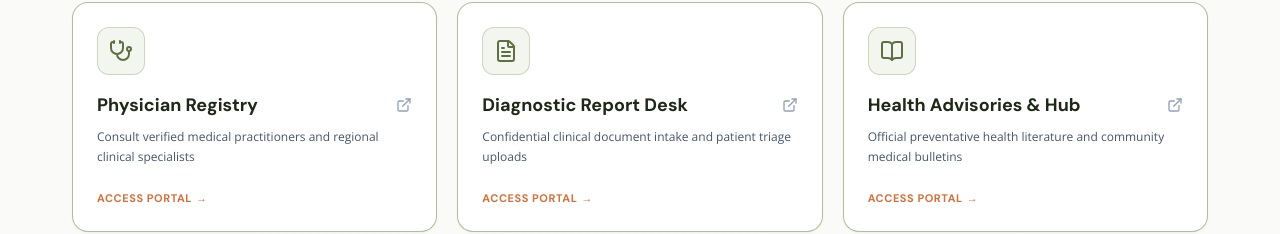
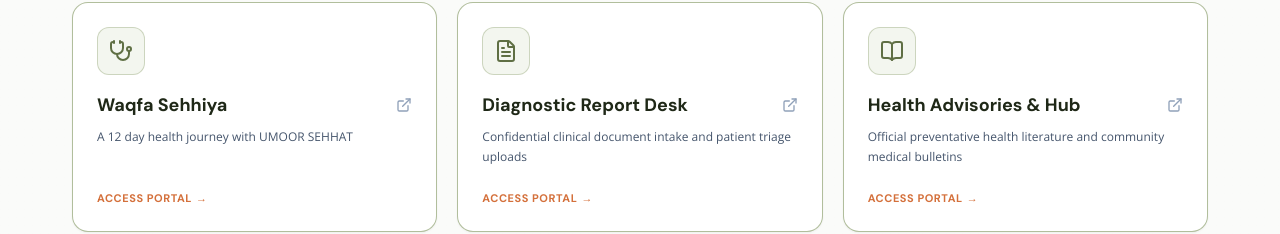
Before and after one commit to HusainSuksar/umoor-sehhat, a Next.js app: page / in a window 1280 px wide. Shown: the part 507-741 px from the top of the page. Built offline with nearby package versions, Linux system fonts and the light colour scheme; no server answers.

Commit message:
feat: update navigation tab to include Waqfa Sehhiya health journey link

```diff
--- a/app/page.tsx
+++ b/app/page.tsx
@@ -5,9 +5,9 @@
 
 const NAVIGATION_TABS = [
   {
-    title: 'Physician Registry',
-    subtitle: 'Consult verified medical practitioners and regional clinical specialists',
-    href: 'https://directory.umoorsehhat.org',
+    title: 'Waqfa Sehhiya',
+    subtitle: 'A 12 day health journey with UMOOR SEHHAT',
+    href: 'https://umoorsehhatwaqafasahhiya.netlify.app/',
     icon: Stethoscope,
   },
   {
```
